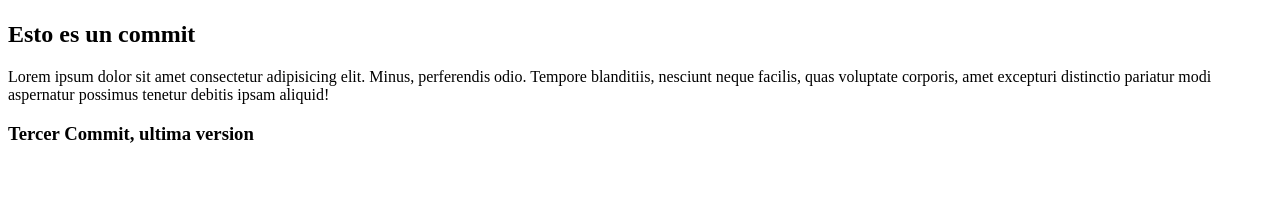
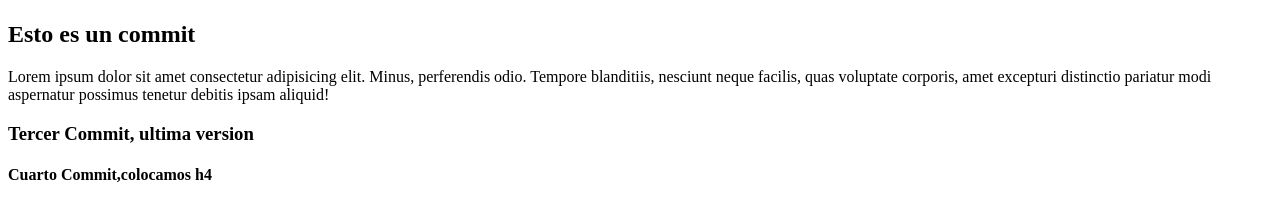
Before and after one commit to sersand2016/CoderGit, a plain HTML site: page index.html in a window 1280 px wide. Shown: the part 59-280 px from the top of the page. Drawn offline with Linux system fonts and the light colour scheme.

Commit message:
Cuarto Commit, agregamos h4

```diff
--- a/index.html
+++ b/index.html
@@ -12,6 +12,7 @@
     <h2>Esto es un commit</h2>
     <p>Lorem ipsum dolor sit amet consectetur adipisicing elit. Minus, perferendis odio. Tempore blanditiis, nesciunt neque facilis, quas voluptate corporis, amet excepturi distinctio pariatur modi aspernatur possimus tenetur debitis ipsam aliquid!</p>
     <h3> Tercer Commit, ultima version</h3>
+    <h4>Cuarto Commit,colocamos h4</h4>
 
 </body>
 </html>
```
